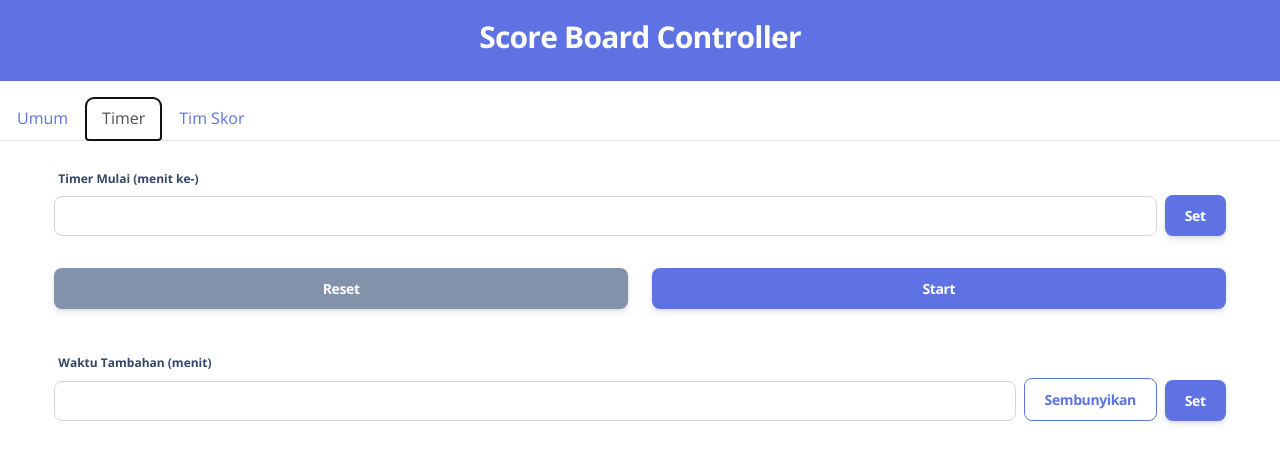
After one commit to fauzantrif/pitulasan, a PHP site: page /f-admin/comps/score-board.controller.php in a window 1280 px wide, after a click on "Timer". The commit adds this page. Shown: the top 463 px of the page. Run offline with PHP 8.4, Linux system fonts and the light colour scheme; a user stored in the database is signed in; data comes from the database, SQL or seed files in the repository; some libraries are stand-ins or nearby versions.

Commit message:
Score Board: added with it's features

```diff
--- /dev/null
+++ b/f-admin/comps/score-board.controller.php
@@ -0,0 +1,268 @@
+<?php
+require_once("../inc/config.inc.php");
+if (!$user) {
+    header("Location: ../?error=unauthorized");
+    exit();
+}
+?>
+<!DOCTYPE html>
+<html lang="en">
+
+<head>
+    <title> Score Board Controller </title>
+    <meta charset="utf-8" />
+    <meta name="viewport" content="width=device-width, initial-scale=1, shrink-to-fit=no">
+    <link rel="apple-touch-icon" sizes="76x76" href="../assets/img/apple-icon.png">
+    <link rel="icon" type="image/png" href="../../assets/img/favicon.ico">
+
+    <!--     Fonts and icons     -->
+    <link href="https://fonts.googleapis.com/css?family=Open+Sans:300,400,600,700" rel="stylesheet" />
+    <!-- Nucleo Icons -->
+    <link href="../assets/css/nucleo-icons.css" rel="stylesheet" />
+    <link href="../assets/css/nucleo-svg.css" rel="stylesheet" />
+    <!-- Font Awesome Icons -->
+    <script src="https://kit.fontawesome.com/42d5adcbca.js" crossorigin="anonymous"></script>
+    <!-- CSS Files -->
+    <link id="pagestyle" href="../assets/css/argon-dashboard.css" rel="stylesheet" />
+    <link id="pagestyle" href="../assets/css/tripath.style.css?v=1.0" rel="stylesheet" />
+    <link rel="stylesheet" href="https://cdnjs.cloudflare.com/ajax/libs/animate.css/4.1.1/animate.min.css" />
+</head>
+
+<body class="" style="overflow-x: hidden;">
+
+    <div class="bg-primary mb-3">
+        <div class="row">
+            <div class="col-12 p-3 text-center">
+                <h3 class="text-white">Score Board Controller</h3>
+            </div>
+        </div>
+    </div>
+    <ul class="nav nav-tabs" id="myTab" role="tablist">
+        <li class="nav-item" role="presentation">
+            <button class="nav-link active" id="general-tab" data-bs-toggle="tab" data-bs-target="#general-tab-pane" type="button" role="tab" aria-controls="general-tab-pane" aria-selected="true">Umum</button>
+        </li>
+        <li class="nav-item" role="presentation">
+            <button class="nav-link" id="timer-tab" data-bs-toggle="tab" data-bs-target="#timer-tab-pane" type="button" role="tab" aria-controls="timer-tab-pane" aria-selected="true">Timer</button>
+        </li>
+        <li class="nav-item" role="presentation">
+            <button class="nav-link" id="teams-tab" data-bs-toggle="tab" data-bs-target="#teams-tab-pane" type="button" role="tab" aria-controls="teams-tab-pane" aria-selected="true">Tim Skor</button>
+        </li>
+    </ul>
+    <div class="row">
+        <div class="col-11 mx-auto mb-3">
+            <div class="tab-content" id="myTabContent">
+                <div class="tab-pane fade show active" id="general-tab-pane" role="tabpanel" aria-labelledby="general-tab" tabindex="0">
+                    <div class="my-4 w-100"> </div>
+                    <div class="form-group">
+                        <label class="form-control-label" for="tx_matchname">Nama Pertandingan</label>
+                        <input type="text" class="form-control" name="tx_matchname" id="tx_matchname" value="">
+                        <div class="form-text text-danger"></div>
+                    </div>
+                    <div class="form-group">
+                        <label class="form-control-label" for="tx_matchsubtitle">Subtitle</label>
+                        <input type="text" class="form-control" name="tx_matchsubtitle" id="tx_matchsubtitle" value="">
+                        <div class="form-text text-danger"></div>
+                    </div>
+                    <button class="btn btn-primary mt-3 w-100" id="btn_sync_general">Sync</button>
+                </div>
+                <div class="tab-pane fade" id="timer-tab-pane" role="tabpanel" aria-labelledby="timer-tab" tabindex="0">
+                    <div class="my-4 w-100"> </div>
+                    <div class="d-flex align-items-end">
+                        <div class="flex-fill me-2">
+                            <div class="form-group">
+                                <label class="form-control-label" for="tx_matchstartmin">Timer Mulai (menit ke-)</label>
+                                <input type="number" class="form-control" name="tx_matchstartmin" id="tx_matchstartmin" value="">
+                                <div class="form-text text-danger"></div>
+                            </div>
+                        </div>
+                        <div>
+                            <button class="btn btn-primary" id="btn_set_timerstartmin">Set</button>
+                        </div>
+                    </div>
+                    <div class="row">
+                        <div class="col-6">
+                            <button class="btn btn-secondary mt-3 w-100" id="btn_timer_reset">Reset</button>
+                        </div>
+                        <div class="col-6">
+                            <button class="btn btn-primary mt-3 w-100" id="btn_timer_start_pause">Start</button>
+                        </div>
+                    </div>
+                    <div class="d-flex align-items-end mt-4">
+                        <div class="flex-fill me-2">
+                            <div class="form-group">
+                                <label class="form-control-label" for="tx_matchextratime">Waktu Tambahan (menit)</label>
+                                <input type="number" class="form-control" name="tx_matchextratime" id="tx_matchextratime" value="">
+                                <div class="form-text text-danger"></div>
+                            </div>
+                        </div>
+                        <div class="me-2">
+                            <button class="btn btn-outline-primary" id="btn_extratime_hide">Sembunyikan</button>
+                        </div>
+                        <div>
+                            <button class="btn btn-primary" id="btn_extratime_set">Set</button>
+                        </div>
+                    </div>
+                </div>
+                <div class="tab-pane fade" id="teams-tab-pane" role="tabpanel" aria-labelledby="teams-tab" tabindex="0">
+                    <div class="my-4 w-100"> </div>
+                    <?php
+                        $maxScoreBoard = 2;
+                        for($x=1;$x<=8;$x++){
+                            $additionalClass = ($x <= $maxScoreBoard) ? "" : "d-none";
+                    ?>
+                    <div class="d-flex align-items-end <?= $additionalClass ?>" id="panel_team_<?= $x ?>">
+                        <div class="flex-fill me-2">
+                            <div class="form-group">
+                                <label class="form-control-label" for="tx_teamname_<?= $x ?>">Nama Tim <?= $x ?></label>
+                                <input type="text" class="form-control" name="tx_teamname_<?= $x ?>" id="tx_teamname_<?= $x ?>" value="">
+                                <div class="form-text text-danger"></div>
+                            </div>
+                        </div>
+                        <div class="me-2">
+                            <div class="form-group">
+                                <label class="form-control-label" for="tx_teamscore_<?= $x ?>">Skor</label>
+                                <input type="number" class="form-control text-end" name="tx_teamscore_<?= $x ?>" id="tx_teamscore_<?= $x ?>" value="0" style="width: 100px;">
+                                <div class="form-text text-danger"></div>
+                            </div>
+                        </div>
+                        <div>
+                            <button class="btn btn-outline-primary" data-team="<?= $x ?>" data-action="set-score">Set</button>
+                        </div>
+                    </div>
+
+                    <?php } ?>
+                    <div class="d-flex mt-4">
+                        <div class="me-2">
+                            <select name="tx_teams_count" id="tx_teams_count" class="form-select" style="width: 96px;">
+                                <?php
+                                    for($y=2;$y<=8;$y++){
+                                        echo "<option value=\"{$y}\">{$y} tim</option>";
+                                    }
+                                ?>
+                            </select>
+                        </div>
+                        <div class="flex-fill">
+                            <button class="btn btn-primary w-100">Set Sekaligus</button>
+                        </div>
+                    </div>
+                </div>
+            </div>
+        </div>
+    </div>
+</body>
+
+<!--   Core JS Files   -->
+<script type="text/javascript" src="https://ajax.googleapis.com/ajax/libs/jquery/3.6.1/jquery.min.js"></script>
+<script src="../assets/js/core/popper.min.js"></script>
+<script src="../assets/js/core/bootstrap.min.js"></script>
+<script src="../assets/js/plugins/perfect-scrollbar.min.js"></script>
+<script src="../assets/js/plugins/smooth-scrollbar.min.js"></script>
+
+<!-- Control Center for Soft Dashboard: parallax effects, scripts for the example pages etc -->
+<script src="../assets/js/argon-dashboard.js"></script>
+<script>
+    const opener = window.opener;
+    const animDuration = 500;
+
+    $("#tx_matchname").val( opener.$("#tx_matchname").text() );
+    $("#tx_matchsubtitle").val( opener.$("#tx_matchsubtitle").text() );
+    $("#btn_sync_general").on("click", function(e){
+        $(this).prop("disabled", true);
+        opener.$("#tx_matchname").text( $("#tx_matchname").val() );
+        opener.$("#tx_matchsubtitle").text( $("#tx_matchsubtitle").val() );
+        $(this).prop("disabled", false).blur();
+    });
+
+    $("#tx_matchstartmin").val( opener.$("#tx_timer").attr("data-timer-start") );
+    $("#btn_set_timerstartmin").on("click", function(e){
+        if(opener.timerOn){
+            alert("Timer sedang berjalan!\n Timer harus berhenti dahulu!"); return;
+        }
+        var startMin = $("#tx_matchstartmin").val();
+        var startMinText = (startMin.length === 1) ? "0" + startMin : startMin;
+        opener.$("#tx_timer").attr("data-timer-start", startMin).text( startMinText + " : 00" );
+        $(this).blur();
+    });
+
+    if(opener.timerOn) $("#btn_timer_start_pause").text("Pause");
+    $("#btn_timer_start_pause").on("click", function(e){
+        var curLabel = $(this).text();
+        switch(curLabel.toLowerCase()){
+            case "start":
+                opener.startTimer();
+                $(this).text("Pause");
+                break;
+            case "pause":
+                opener.timerOn = false;
+                $(this).text("Resume");
+                break;
+            case "resume":
+                opener.timerOn = true;
+                $(this).text("Pause");
+                break;
+        }
+    });
+    $("#btn_timer_reset").on("click", function(e){
+        if( confirm("Yakin untuk reset timer?\n Timer yang sedang berjalan akan dihentikan.") ){
+            opener.timerOn = false;
+            opener.resetTimer();
+            opener.currentTimerSecs = null;
+            $("#btn_set_timerstartmin").click();
+            $("#btn_timer_start_pause").text("Start");
+        }
+        $(this).blur();
+    });
+
+    $("#tx_matchextratime").val( opener.$("#tx_extratime").attr("data-extratime") );
+    $("#btn_extratime_set").on("click", function(e){
+        var extratime = parseInt( $("#tx_matchextratime").val() );
+        opener.$("#tx_extratime").attr("data-extratime", extratime).text("+" + extratime).show( animDuration );
+    });
+    $("#btn_extratime_hide").on("click", function(e){
+        opener.$("#tx_extratime").hide( animDuration );
+    });
+
+    $("#tx_teams_count option").each(function(){
+        if($(this).attr("value") === opener.$("#tx_maxScoreBoard").val()){
+            $(this).prop("selected", true); return;
+        }
+    });
+
+    function initScoreBoard(){
+        var countScoreBoard = opener.$("#tx_maxScoreBoard").val();
+        for(var x=1;x<=8;x++){
+            if(x <= countScoreBoard){
+                $("#panel_team_" + x).removeClass("d-none");
+                opener.$("#scoreboard-team-" + x).removeClass("d-none");
+            } else {
+                $("#panel_team_" + x).addClass("d-none");
+                opener.$("#scoreboard-team-" + x).addClass("d-none");
+            }
+            $("#tx_teamname_" + x).val( opener.$("#scoreboard-team-"+x).find("[data-team-name]").text() );
+            $("#tx_teamscore_" + x).val( opener.$("#scoreboard-team-"+x).find("[data-team-score]").text() );
+        }
+    }
+    initScoreBoard();
+
+    $("button[data-action=set-score]").on("click", function(e){
+        var currentTeam = $(this).attr("data-team");
+        var currentTeam_name = $("#tx_teamname_" + currentTeam).val();
+        var currentTeam_score = $("#tx_teamscore_" + currentTeam).val();
+        opener.$("#scoreboard-team-"+currentTeam).find("[data-team-score]").fadeOut().text(currentTeam_score).fadeIn();
+        opener.$("#scoreboard-team-"+currentTeam).find("[data-team-name]").text(currentTeam_name);
+        $(this).blur();
+    });
+
+    $("#tx_teams_count").on("change", function(e){
+        var countScoreBoard = parseInt( $(this).val() );
+        opener.$("#tx_maxScoreBoard").val( countScoreBoard );
+        initScoreBoard();
+        $(this).blur();
+    });
+</script>
+
+</html>
+
+<?php
+$database->close();
+?>
--- a/f-admin/comps/script.header.php
+++ b/f-admin/comps/script.header.php
@@ -10,7 +10,6 @@
   <link href="./assets/css/nucleo-svg.css" rel="stylesheet" />
   <!-- Font Awesome Icons -->
   <script src="https://kit.fontawesome.com/42d5adcbca.js" crossorigin="anonymous"></script>
-  <link href="./assets/css/nucleo-svg.css" rel="stylesheet" />
   <!-- CSS Files -->
   <link id="pagestyle" href="./assets/css/argon-dashboard.css" rel="stylesheet" />
   <link id="pagestyle" href="./assets/css/tripath.style.css?v=1.0" rel="stylesheet" />
--- a/f-admin/index.php
+++ b/f-admin/index.php
@@ -11,7 +11,7 @@
   <meta charset="utf-8" />
   <meta name="viewport" content="width=device-width, initial-scale=1, shrink-to-fit=no">
   <link rel="apple-touch-icon" sizes="76x76" href="./assets/img/apple-icon.png">
-  <link rel="icon" type="image/png" href="./assets/img/favicon.png">
+  <link rel="icon" type="image/png" href="../assets/img/favicon.ico">
   <title>
     Masuk FORMASI 103
   </title>
```
Also changed, not shown: f-admin/comps/navbar.menu.php (+9 -1 lines), f-admin/live-score.php (+11 -7 lines), f-admin/score-board.php (added, +124 -0 lines), f-admin/comps/.htaccess.
